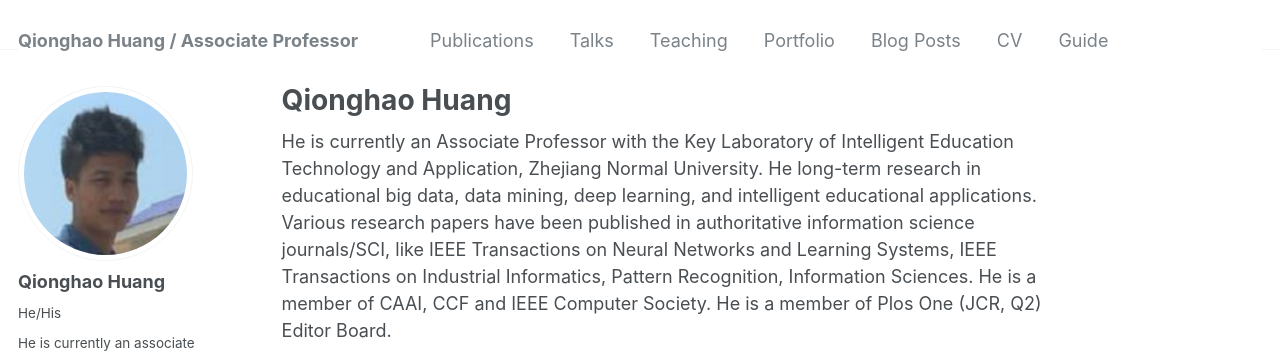
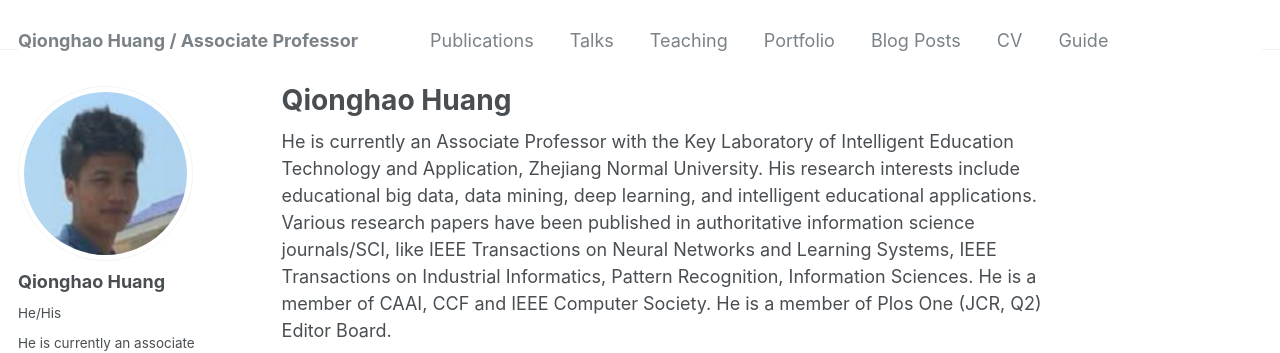
Before and after one commit to qhhuang-ai/qhhuang-ai.github.io, a Jekyll site: the page built from _pages/about.md, in a window 1280 px wide and 900 px high. Shown: the top 353 px of the window. Built offline with Jekyll 4.4.1, drawn with Linux system fonts in a browser that asks for light colours; some web fonts are replaced.

Commit message:
update position

```diff
--- a/_pages/about.md
+++ b/_pages/about.md
@@ -8,7 +8,7 @@ redirect_from:
 ---
 
 He is currently an Associate Professor with the Key Laboratory of Intelligent Education Technology and Application, Zhejiang Normal University.
-He long-term research in educational big data, data mining, deep learning, and intelligent educational applications. Various research papers have been published in authoritative information science journals/SCI, like IEEE Transactions on Neural Networks and Learning Systems, IEEE Transactions on Industrial Informatics, Pattern Recognition, Information Sciences.
+His research interests include educational big data, data mining, deep learning, and intelligent educational applications. Various research papers have been published in authoritative information science journals/SCI, like IEEE Transactions on Neural Networks and Learning Systems, IEEE Transactions on Industrial Informatics, Pattern Recognition, Information Sciences.
 He is a member of CAAI, CCF and IEEE Computer Society. He is a member of Plos One (JCR, Q2) Editor Board.
 
 
```
